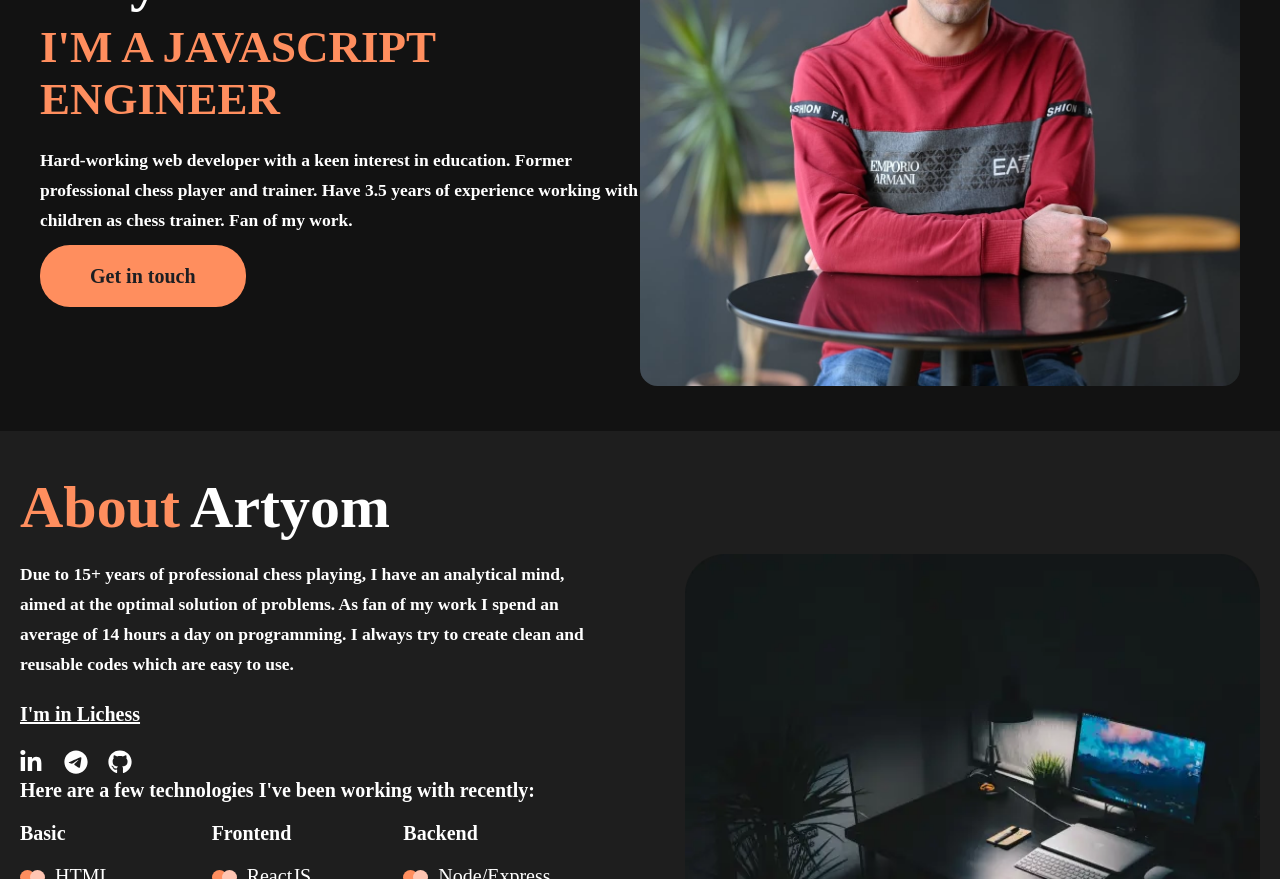
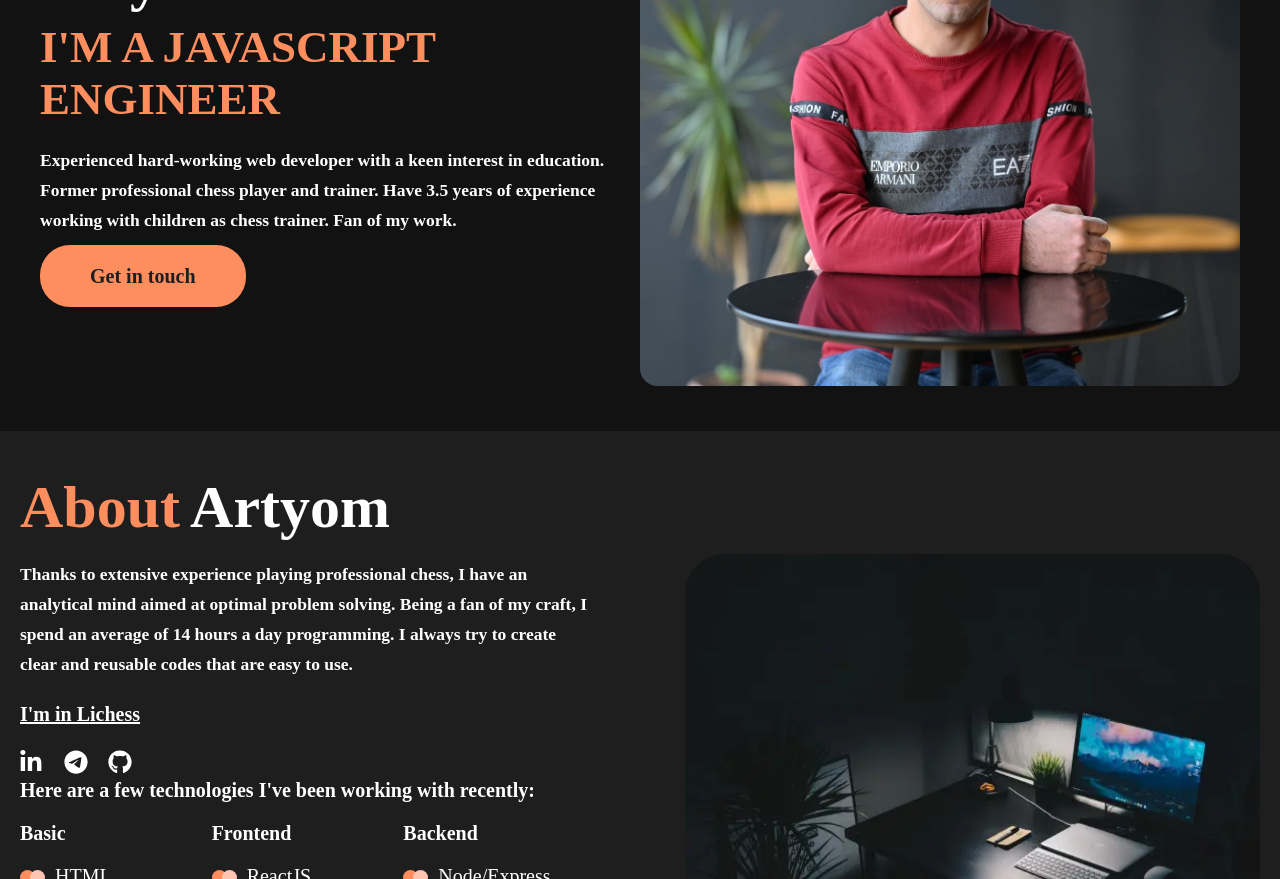
Before and after one commit to ArtyomSukiasyan/portfolio, a Next.js app: page / in a window 1280 px wide. Shown: the part 400-1279 px from the top of the page. Built offline with nearby package versions, Linux system fonts and the light colour scheme.

Commit message:
feat: change texts

```diff
--- a/src/constants/aboutTexts.ts
+++ b/src/constants/aboutTexts.ts
@@ -1,5 +1,5 @@
 export const description =
-  "Due to 15+ years of professional chess playing, I have an analytical mind, aimed at the optimal solution of problems. As fan of my work I spend an average of 14 hours a day on programming. I always try to create clean and reusable codes which are easy to use.";
+  "Thanks to extensive experience playing professional chess, I have an analytical mind aimed at optimal problem solving. Being a fan of my craft, I spend an average of 14 hours a day programming. I always try to create clear and reusable codes that are easy to use.";
 
 export const lastTechnologiesText =
   "Here are a few technologies I've been working with recently:";
--- a/src/constants/previewTexts.ts
+++ b/src/constants/previewTexts.ts
@@ -1,6 +1,6 @@
 export const skills = "I'm a JavaScript engineer";
 
 export const description =
-  "Hard-working web developer with a keen interest in education. Former professional chess player and trainer. Have 3.5 years of experience working with children as chess trainer. Fan of my work.";
+  "Experienced hard-working web developer with a keen interest in education. Former professional chess player and trainer. Have 3.5 years of experience working with children as chess trainer. Fan of my work.";
 
 export const getInTouch = "Get in touch";
```
